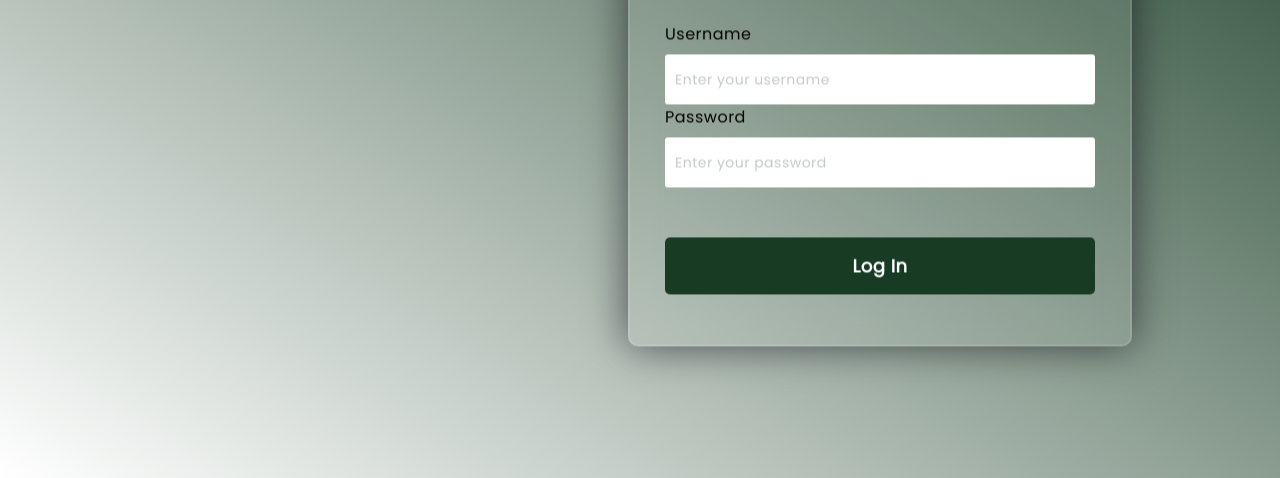
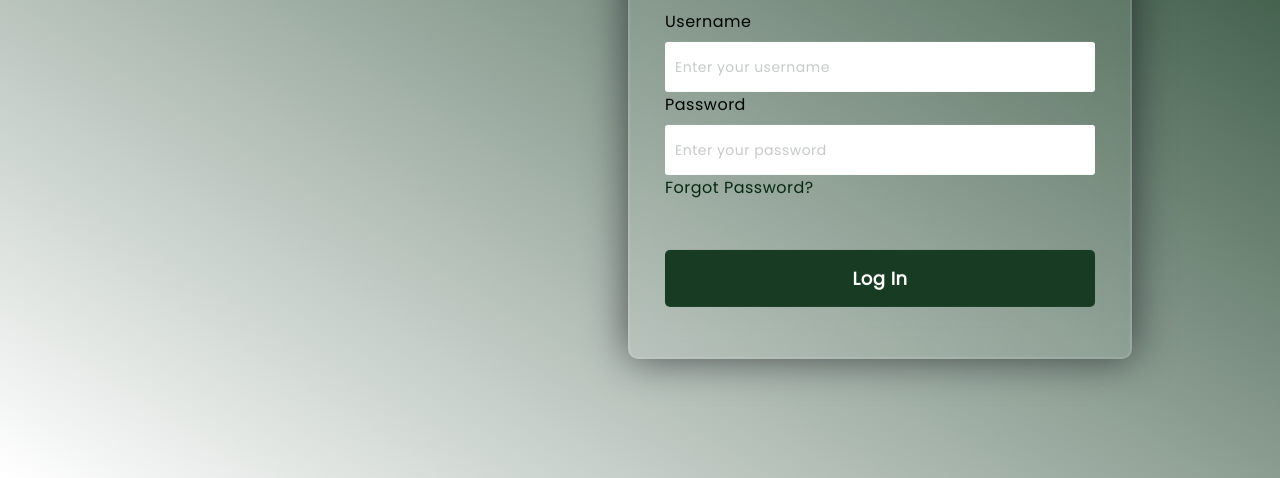
Before and after one commit to geullenmark/TOMATamis-Visualizing-Tomato-Supply-Chain-on-Market-Insights, a plain HTML site: page login.html in a window 1280 px wide. Shown: the part 322-800 px from the top of the page. Drawn offline with Linux system fonts and the light colour scheme.

Commit message:
Update log.css and login.html

```diff
--- a/assets/log.css
+++ b/assets/log.css
@@ -92,6 +92,12 @@ form h3 {
   font-weight: 300;
   color: #f1f1f1;
 }
+.forgot-password {
+  color: #03270e;
+  text-decoration: none;
+  margin-right: 10px;
+
+}
 ::placeholder {
   color: #c6cac8;
 }
--- a/login.html
+++ b/login.html
@@ -24,9 +24,11 @@
       <input type="text" id="username" name="username" placeholder="Enter your username">
       <label for="password">Password</label>
       <input type="password" id="password" name="password" placeholder="Enter your password">
+      <a href="#" class="forgot-password">Forgot Password?</a>
       <button>Log In</button>
     </form>
   </div>
+
   <script src="script.js"></script>
 </body>
 
```
